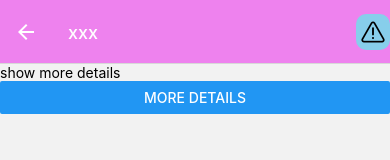
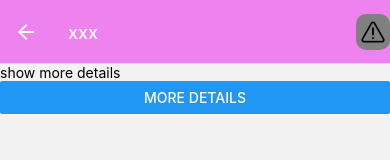
Before and after one commit to haoniu08/mobile2024fall-HN, a React Native app: screen /Details in a window 390 px wide. Shown: the top 160 px of the page. Built offline with nearby package versions, Linux system fonts and the light colour scheme.

Commit message:
replaced warning button from text to icon, overriden styling added

```diff
--- a/components/GoalDetails.js
+++ b/components/GoalDetails.js
@@ -59,4 +59,10 @@ export default function GoalDetails({navigation, route}) {
   )
 }
 
-const styles = StyleSheet.create({})
+const styles = StyleSheet.create({
+  // overiding the default button style
+  buttonStyle: {
+    backgroundColor: 'gray',
+  }
+
+})
```
